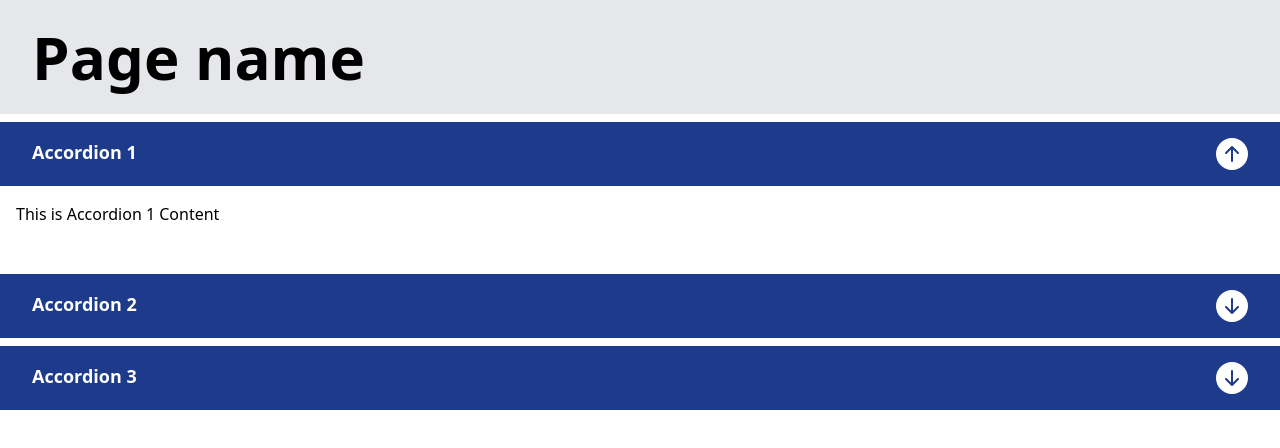
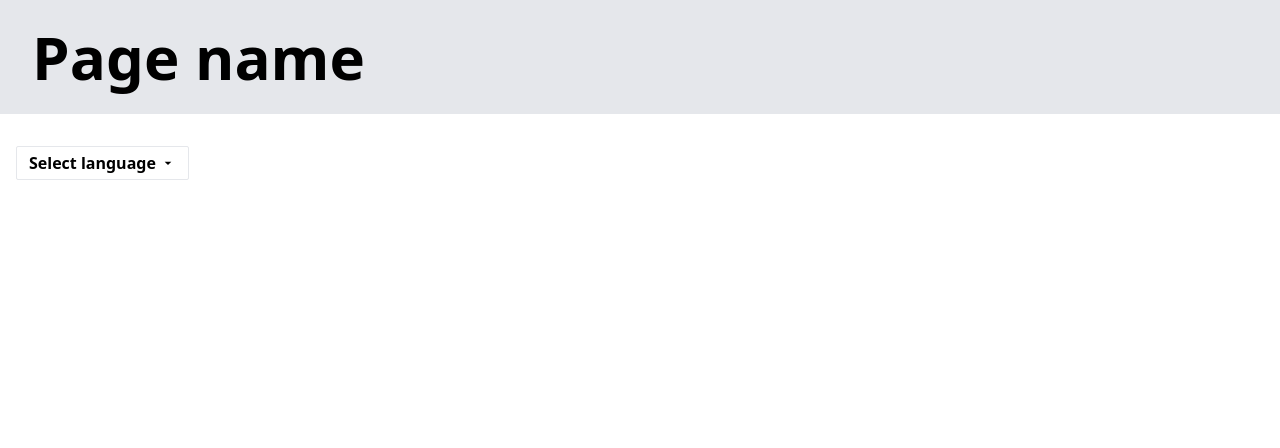
Before and after one commit to YevKo/design-system, a React (Create React App) app: page / in a window 1280 px wide. Shown: the top 448 px of the page. Built offline with nearby package versions, Linux system fonts and the light colour scheme.

Commit message:
Dropdown component

```diff
--- a/src/App.js
+++ b/src/App.js
@@ -1,5 +1,6 @@
 import ButtonPage from './pages/ButtonPage';
-import AccordionPage from './pages/AccordionPage';
+// import AccordionPage from './pages/AccordionPage';
+import DropdownPage from './pages/DropdownPage';
 
 function App() {
   const pageName="Page name";
@@ -9,7 +10,10 @@ function App() {
       <header className="flex flex-col justify-center bg-gray-200 px-8 py-6">
         <h1 className="text-6xl font-semibold leading-[1.1]">{ pageName }</h1>
       </header>
-      <AccordionPage />
+      <div className="text-left py-8 px-4">
+      <DropdownPage />
+      {/* <ButtonPage/> */}
+      </div>
     </div>
   );
 }
--- a/src/components/accordions/AccordionItem.js
+++ b/src/components/accordions/AccordionItem.js
@@ -4,7 +4,7 @@ import { BsFillArrowDownCircleFill, BsFillArrowUpCircleFill } from "react-icons/
 
 const AccordionItem = ({ title, children, index, activeIndex, onClick }) => {
 
-    const isExpanded = index == activeIndex;
+    const isExpanded = index === activeIndex;
 
     return (
         <div className="flex flex-col justify-center">
--- a/src/components/buttons/Button.js
+++ b/src/components/buttons/Button.js
@@ -1,5 +1,5 @@
 import className from "classnames";
-import { MdSearch, MdTrendingFlat, MdArrowCircleDown } from 'react-icons/md'
+import { MdSearch, MdTrendingFlat, MdArrowCircleDown } from 'react-icons/md';
 
 function Button({
     children,
--- /dev/null
+++ b/src/components/dropdowns/Dropdown.js
@@ -0,0 +1,35 @@
+import { useState } from 'react';
+import { MdArrowDropDown, MdArrowDropUp } from 'react-icons/md';
+
+function Dropdown({ dropdown, value, onChange } ) {
+
+    const [isExpanded, setExpanded] = useState(false);
+
+    const handleDropdownOpen = () => {
+        setExpanded(!isExpanded);
+    }
+
+    const handleOptionSelected = (option) => {
+        setExpanded(!isExpanded);
+        onChange(option);
+    }
+
+    return (
+        <div className="inline-block relative">
+            <button onClick={handleDropdownOpen} className="font-semibold outline-none focus:outline-none border px-3 py-1 bg-white rounded-sm flex items-center min-w-32">
+                <span className="pr-1">{ value ? value : dropdown.label} </span>
+                { isExpanded ? <MdArrowDropUp/>: <MdArrowDropDown/>}
+            </button>
+            {isExpanded ? (<ul className="bg-white border rounded-sm transform transition duration-150 ease-in-out origin-top min-w-32 cursor-pointer">
+                {dropdown.options.map((option, i) => {
+                    return <li className="px-3 py-1 hover:bg-gray-100" onClick={(event)=> {handleOptionSelected(event.target.innerText)}} key={Object.keys(option)}>
+                        {Object.values(option)}
+                    </li>
+                })}
+            </ul>) : null }
+        </div>
+    );
+
+}
+
+export default Dropdown;
--- a/src/pages/ButtonPage.js
+++ b/src/pages/ButtonPage.js
@@ -4,7 +4,7 @@ function buttonPage() {
   return (
     <div className="ButtonPage">
 
-      <div className="flex flex-col gap-8 text-left py-8">
+      <div className="flex flex-col gap-8">
         <article className="flex flex-col gap-3 items-center">
           <header><h2 className="text-4xl font-semibold leading-snug mb-4">Primary button variants</h2></header>
           <div>
--- /dev/null
+++ b/src/pages/DropdownPage.js
@@ -0,0 +1,33 @@
+import { useState } from 'react';
+import Dropdown from '../components/dropdowns/Dropdown'
+
+function DropdownPage() {
+    // example data
+    const Dropdowns = [
+        {
+            label: 'Select language',
+            options: [
+                { 'EN': 'English' },
+                { 'FI' : 'Finnish' },
+                { 'SV': 'Swedish' },
+            ]
+        },
+    ];
+
+    const [selected, setSelected] = useState(null);
+    const handleSelect = (option) => {
+        setSelected(option);
+    }
+
+    return (
+        <div className="DropdownsPage">
+            {Dropdowns.map((dropdown, index) => {
+                return <div key={index}>
+                    <Dropdown dropdown={dropdown} value={selected} onChange={handleSelect} />
+                </div>
+            })}
+        </div>
+    );
+}
+
+export default DropdownPage;
```
